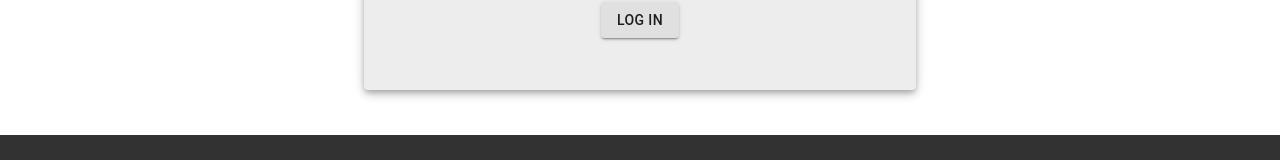
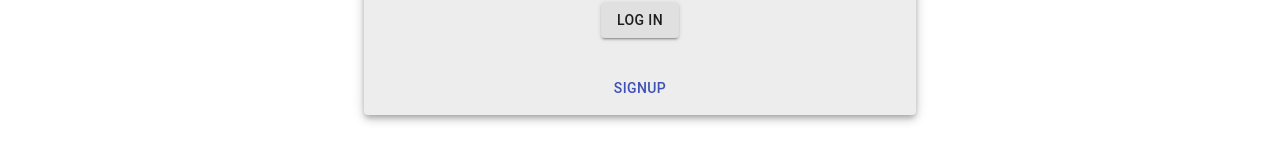
Before and after one commit to Lopez-marco/CarSales, a React (Create React App) app: page /login in a window 1280 px wide. Shown: the part 334-494 px from the top of the page. Built offline with nearby package versions, Linux system fonts and the light colour scheme.

Commit message:
fixing the sing up to log a new user

```diff
--- a/src/components/Auth/Auth.jsx
+++ b/src/components/Auth/Auth.jsx
@@ -6,6 +6,7 @@ import {makeStyles} from "@material-ui/core/styles";
 import Card from "@material-ui/core/Card";
 import CardActions from "@material-ui/core/CardActions";
 import Button from "@material-ui/core/Button";
+import SignIn from "./SignIn";
 
 const useStyles = makeStyles({
   root: {
@@ -27,7 +28,7 @@ const Auth = (props) => {
   const classes = useStyles();
   const [isLogin, setIsLogin] = useState(true);
 
-  const LoginTrue = isLogin ? <Login updateToken={props.updateToken}/> : null;
+  const LoginTrue = isLogin ? <Login updateToken={props.updateToken}/> : <SignIn updateToken={props.updateToken}/> ;
 
   function Toggle(e) {
     e.preventDefault();
@@ -53,7 +54,7 @@ const Auth = (props) => {
                   onClick={(e) => Toggle(e)}
                   color="primary"
                 >
-                  {/* {LetterTrue} */}
+                  signup
                 </Button>
               </CardActions>
             </Card>
```
